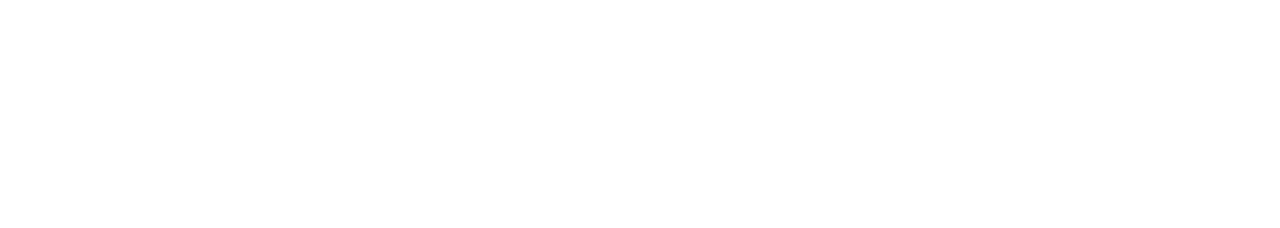
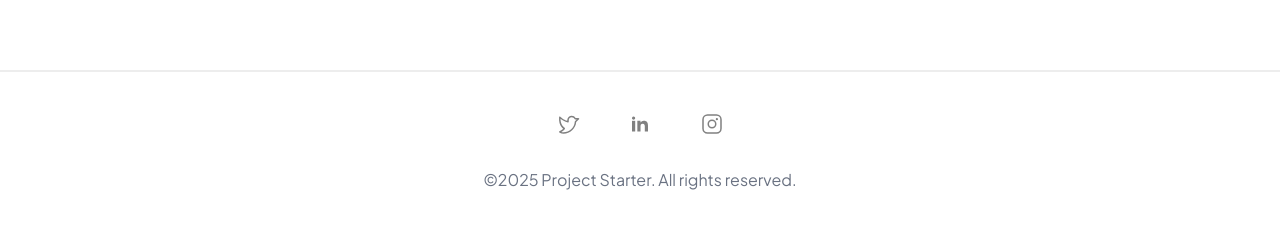
Before and after one commit to aradhyacp/react-trials, a React (Vite) app in the folder light-dark-mode/: page / in a window 1280 px wide. Shown: the part 864-1092 px from the top of the page. Before the commit the page ends 834 px from the top, so only its background shows below. Built offline with nearby package versions, Linux system fonts and the light colour scheme.

Commit message:
light-dark-mode added footer

```diff
--- a/light-dark-mode/src/App.jsx
+++ b/light-dark-mode/src/App.jsx
@@ -1,4 +1,5 @@
 import './App.css'
+import Footer from './components/Footer'
 import Header from './components/Header'
 import HeroSection from './components/HeroSection'
 
@@ -8,6 +9,7 @@
     <div className="">
       <Header/>
       <HeroSection/>
+      <Footer/>
     </div>
   )
 }
--- /dev/null
+++ b/light-dark-mode/src/components/Footer.css
@@ -0,0 +1,8 @@
+.footer-container{
+    border-top: 2px solid #ededed ;
+
+}
+.footer-nav{
+    color: grey;
+    cursor: pointer;
+}
--- /dev/null
+++ b/light-dark-mode/src/components/Footer.jsx
@@ -0,0 +1,64 @@
+import React from "react";
+import "./Footer.css";
+
+const Footer = () => {
+  return (
+    <div className="flex flex-col items-center mt-25 footer-container py-10">
+      <div className="flex gap-12 mb-8 ">
+        <div
+          class="footer-nav"
+          data-icon="TwitterLogo"
+          data-size="24px"
+          data-weight="regular"
+        >
+          <svg
+            xmlns="http://www.w3.org/2000/svg"
+            width="24px"
+            height="24px"
+            fill="currentColor"
+            viewBox="0 0 256 256"
+          >
+            <path d="M247.39,68.94A8,8,0,0,0,240,64H209.57A48.66,48.66,0,0,0,168.1,40a46.91,46.91,0,0,0-33.75,13.7A47.9,47.9,0,0,0,120,88v6.09C79.74,83.47,46.81,50.72,46.46,50.37a8,8,0,0,0-13.65,4.92c-4.31,47.79,9.57,79.77,22,98.18a110.93,110.93,0,0,0,21.88,24.2c-15.23,17.53-39.21,26.74-39.47,26.84a8,8,0,0,0-3.85,11.93c.75,1.12,3.75,5.05,11.08,8.72C53.51,229.7,65.48,232,80,232c70.67,0,129.72-54.42,135.75-124.44l29.91-29.9A8,8,0,0,0,247.39,68.94Zm-45,29.41a8,8,0,0,0-2.32,5.14C196,166.58,143.28,216,80,216c-10.56,0-18-1.4-23.22-3.08,11.51-6.25,27.56-17,37.88-32.48A8,8,0,0,0,92,169.08c-.47-.27-43.91-26.34-44-96,16,13,45.25,33.17,78.67,38.79A8,8,0,0,0,136,104V88a32,32,0,0,1,9.6-22.92A30.94,30.94,0,0,1,167.9,56c12.66.16,24.49,7.88,29.44,19.21A8,8,0,0,0,204.67,80h16Z"></path>
+          </svg>
+        </div>
+        <div className="footer-nav">
+          <svg
+            class="w-6 h-6"
+            aria-hidden="true"
+            xmlns="http://www.w3.org/2000/svg"
+            width="24"
+            height="24"
+            fill="currentColor"
+            viewBox="0 0 24 24"
+          >
+            <path
+              fill-rule="evenodd"
+              d="M12.51 8.796v1.697a3.738 3.738 0 0 1 3.288-1.684c3.455 0 4.202 2.16 4.202 4.97V19.5h-3.2v-5.072c0-1.21-.244-2.766-2.128-2.766-1.827 0-2.139 1.317-2.139 2.676V19.5h-3.19V8.796h3.168ZM7.2 6.106a1.61 1.61 0 0 1-.988 1.483 1.595 1.595 0 0 1-1.743-.348A1.607 1.607 0 0 1 5.6 4.5a1.601 1.601 0 0 1 1.6 1.606Z"
+              clip-rule="evenodd"
+            />
+            <path d="M7.2 8.809H4V19.5h3.2V8.809Z" />
+          </svg>
+        </div>
+        <div
+          class="footer-nav"
+          data-icon="InstagramLogo"
+          data-size="24px"
+          data-weight="regular"
+        >
+          <svg
+            xmlns="http://www.w3.org/2000/svg"
+            width="24px"
+            height="24px"
+            fill="currentColor"
+            viewBox="0 0 256 256"
+          >
+            <path d="M128,80a48,48,0,1,0,48,48A48.05,48.05,0,0,0,128,80Zm0,80a32,32,0,1,1,32-32A32,32,0,0,1,128,160ZM176,24H80A56.06,56.06,0,0,0,24,80v96a56.06,56.06,0,0,0,56,56h96a56.06,56.06,0,0,0,56-56V80A56.06,56.06,0,0,0,176,24Zm40,152a40,40,0,0,1-40,40H80a40,40,0,0,1-40-40V80A40,40,0,0,1,80,40h96a40,40,0,0,1,40,40ZM192,76a12,12,0,1,1-12-12A12,12,0,0,1,192,76Z"></path>
+          </svg>
+        </div>
+      </div>
+      <div className="text-gray-500">©2025 Project Starter. All rights reserved.</div>
+    </div>
+  );
+};
+
+export default Footer;
```
